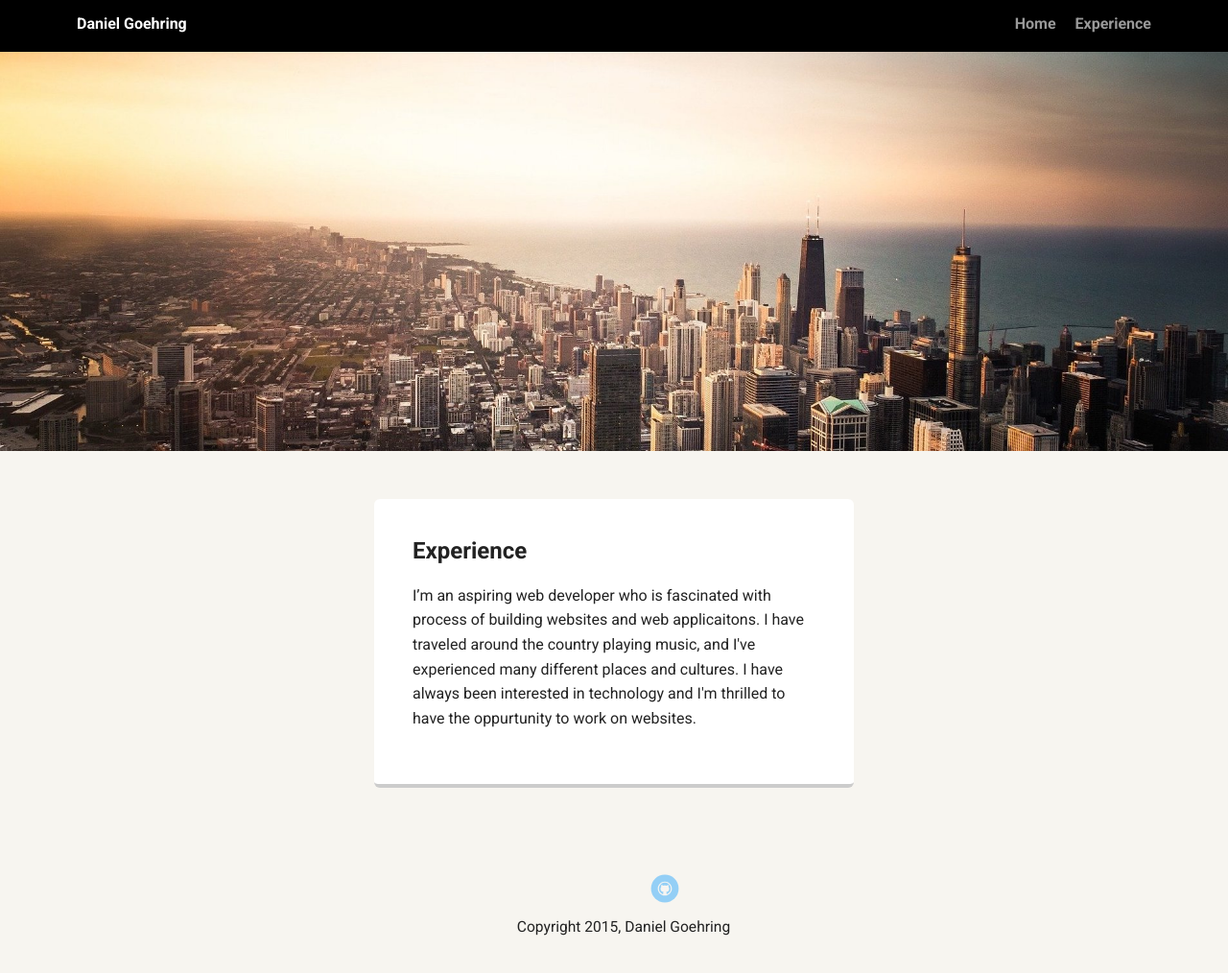
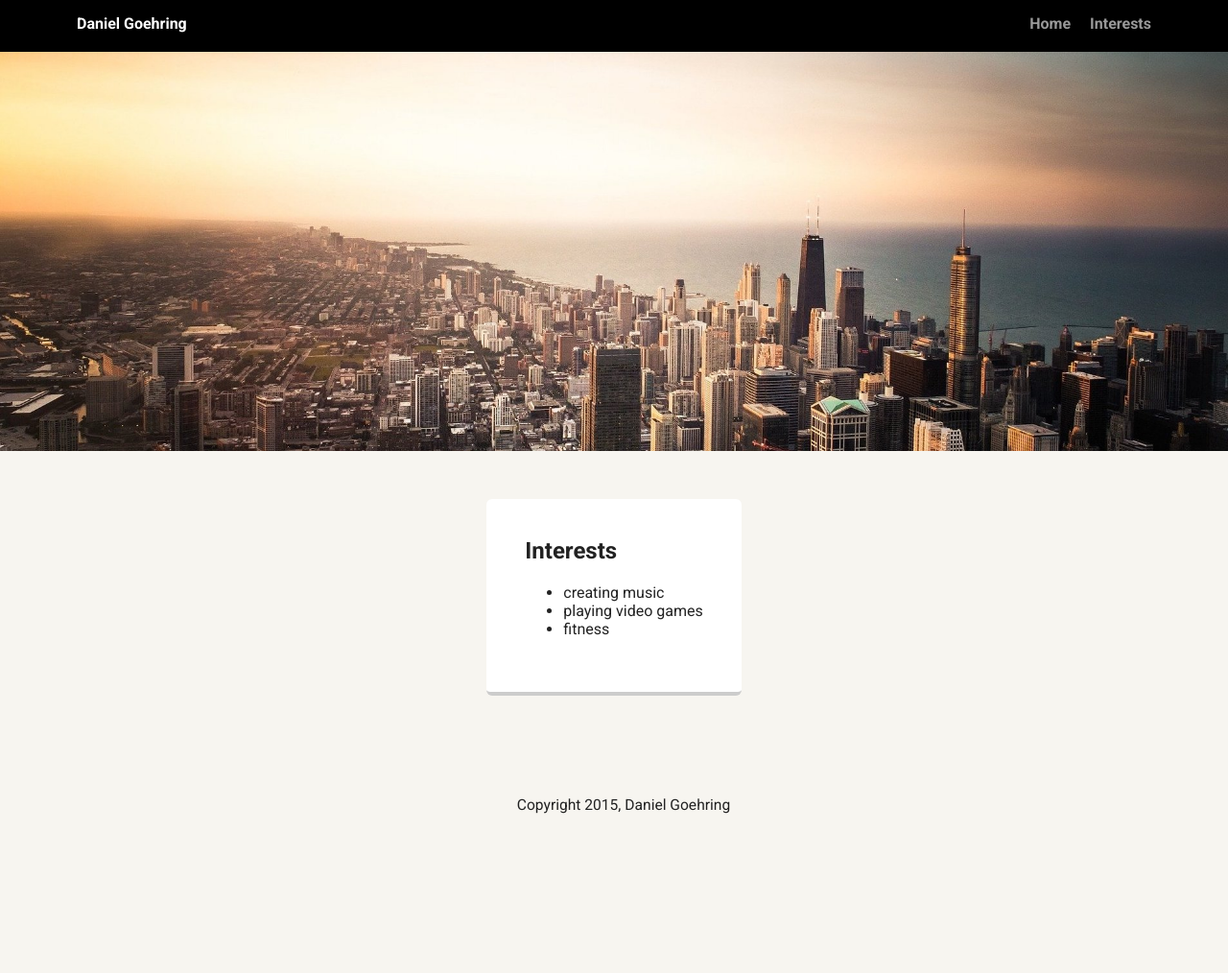
Before and after one commit to danielgoehring/Personal-Profile-Page, a plain HTML site: page interests.html in a window 1280 px wide. Shown: the whole page at 96% size. After the commit the page ends 944 px from the top, so only its background shows below. Drawn offline with Linux system fonts and the light colour scheme; a web font is replaced by a local one.

Commit message:
update interests page

```diff
--- a/interests.html
+++ b/interests.html
@@ -2,7 +2,7 @@
 <html>
 <head>
   <meta charset="utf-8">
-  <title>Experience</title>
+  <title>Interests</title>
   <meta name="viewport" content="width=device-width, initial-scale=1.0">
   <link rel="stylesheet" href="styles.css">
   <link href="https://fonts.googleapis.com/css?family=Muli%7CRoboto:400,300,500,700,900" rel="stylesheet"></head>
@@ -12,7 +12,7 @@
     <ul class="nav">
       <li class="name">Daniel Goehring</li>
       <li><a href="index.html">Home</a></li>
-      <li><a href="interests.html">Experience</a></li>
+      <li><a href="interests.html">Interests</a></li>
     </ul>
 </div>
 
@@ -23,19 +23,19 @@
 
 <main class="flex">
   <div class="card">
-    <h2>Experience</h2>
-    <p>I’m an aspiring web developer who is fascinated with process of building websites and web applicaitons. I have traveled around the country playing music, and I've experienced many different places and cultures. I have always been interested in technology and I'm thrilled to have the oppurtunity to work on websites.</p>
+    <h2>Interests</h2>
+    <ul>
+      <li>creating music</li>
+      <li>playing video games</li>
+      <li>fitness</li>
+    </ul>
   </div>
 
 
 
 </main>
 <footer>
-  <ul>
-    <li><a href="#" class="social twitter">Twitter</a></li>
-    <li><a href="#" class="social linkedin">LinkedIn</a></li>
-    <li><a href="#" class="social github">Github</a></li>
-  </ul>
+
   <p class="copyright">Copyright 2015, Daniel Goehring</p>
 </footer>
 </body>
```
Also changed, not shown: index.html (+1 -1 lines), 1 other file.
